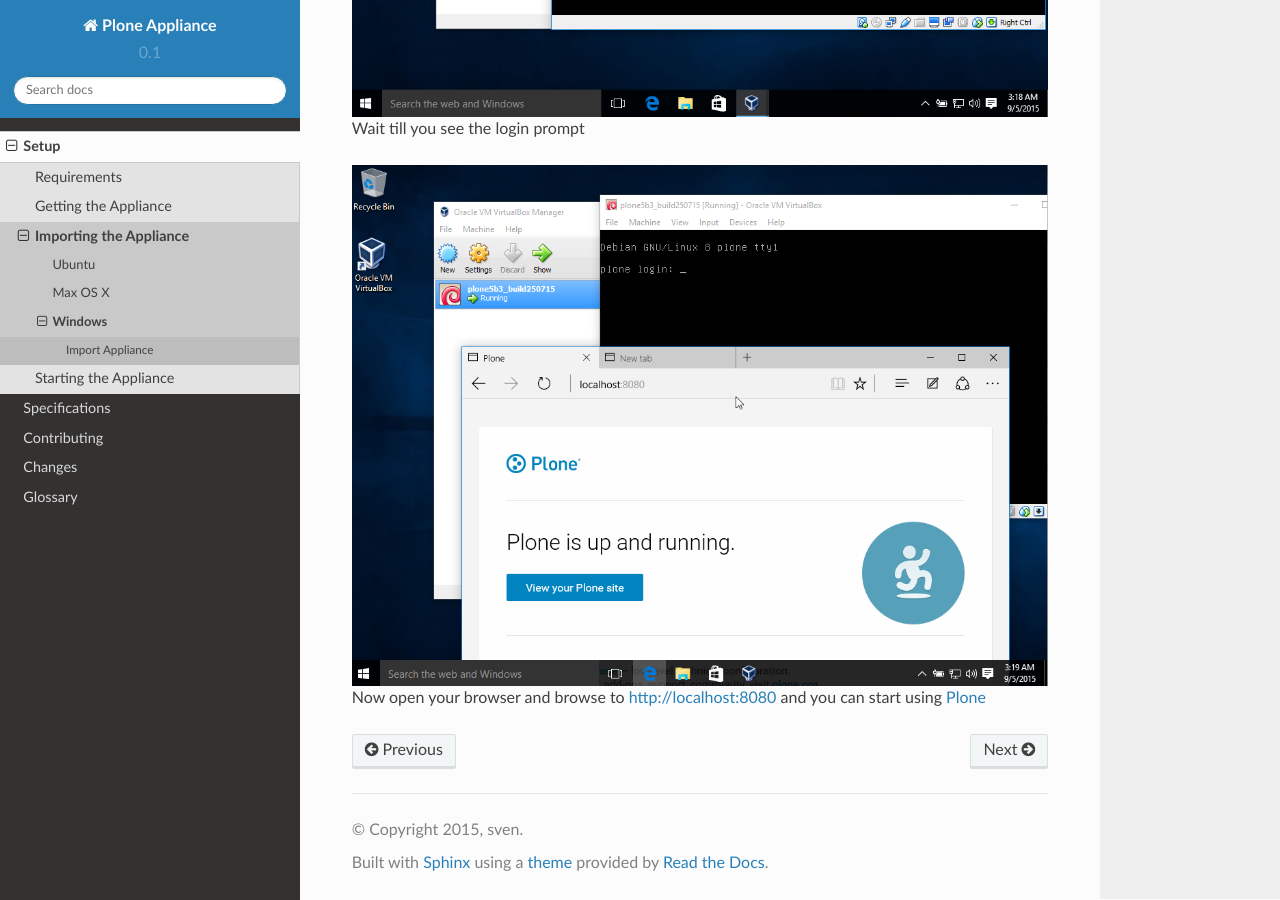
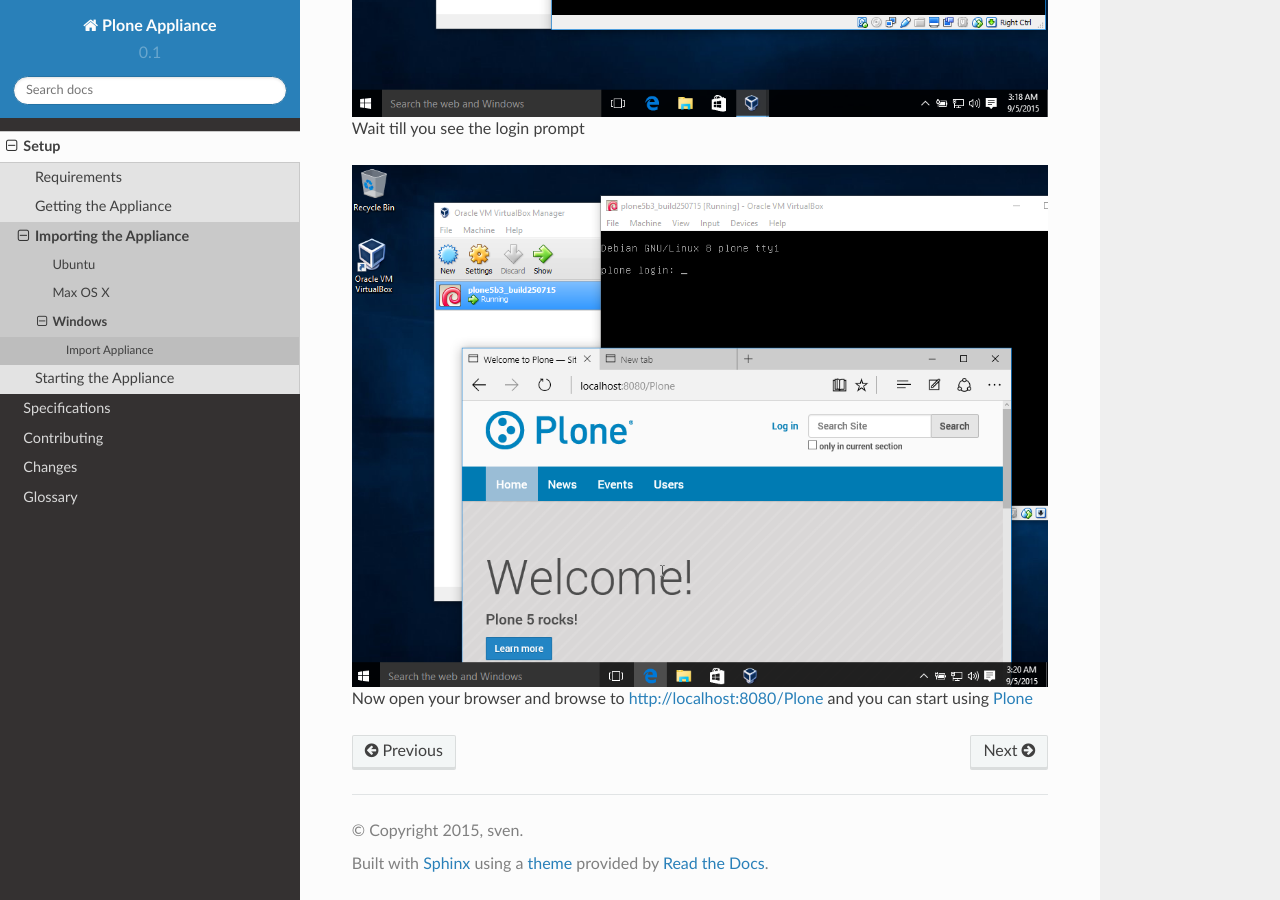
Before and after one commit to svx/plone.appliance, a Sphinx documentation site: the page built from docs/setup/windows.rst, in a window 1280 px wide and 900 px high, scrolled down 5379 px. Built offline with Sphinx 7.4.7 and the Read the Docs theme 2.0.0, drawn with Linux system fonts in a browser that asks for light colours.

Commit message:
Change picture

```diff
--- a/docs/setup/windows.rst
+++ b/docs/setup/windows.rst
@@ -61,8 +61,8 @@
 
 Wait till you see the login prompt
 
-.. image:: ../_static/plone-appliance-import-win-fine.png
+.. image:: ../_static/plone-appliance-import-win-final.png
    :alt: Importing Appliance Picture 4
    :align: center
 
-Now open your browser and browse to http://localhost:8080 and you can start using :term:`Plone`
+Now open your browser and browse to http://localhost:8080/Plone and you can start using :term:`Plone`
```
Also changed, not shown: docs/_static/plone-appliance-import-win-final.png (added).
